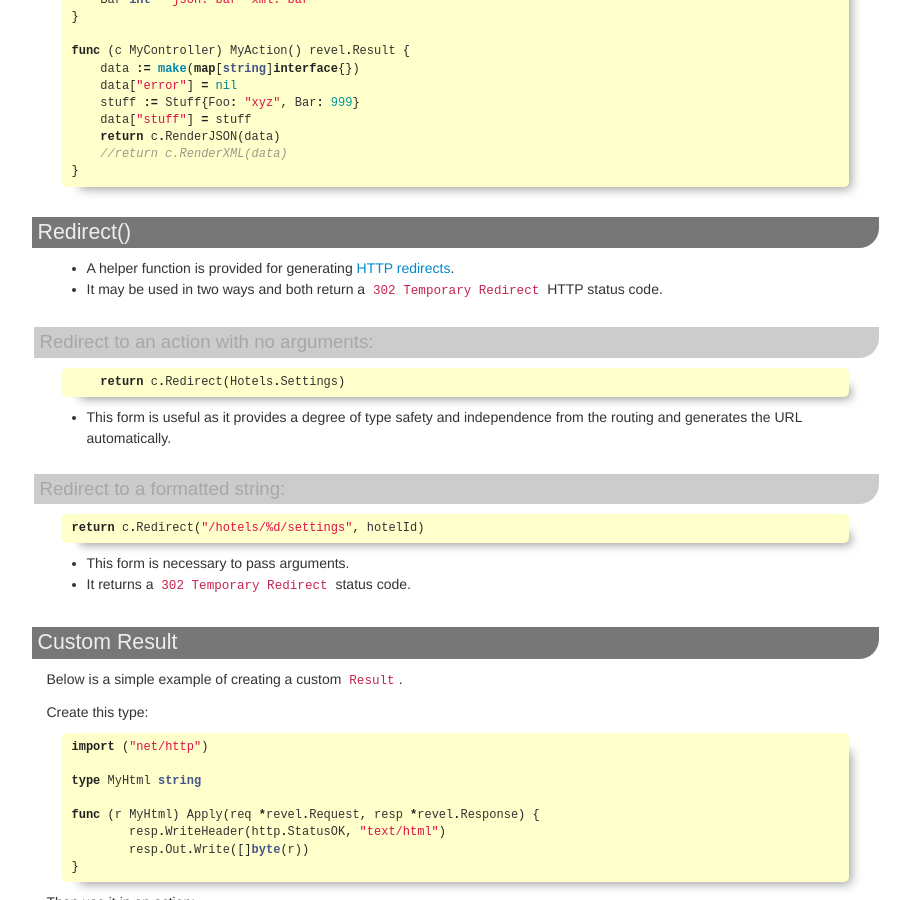
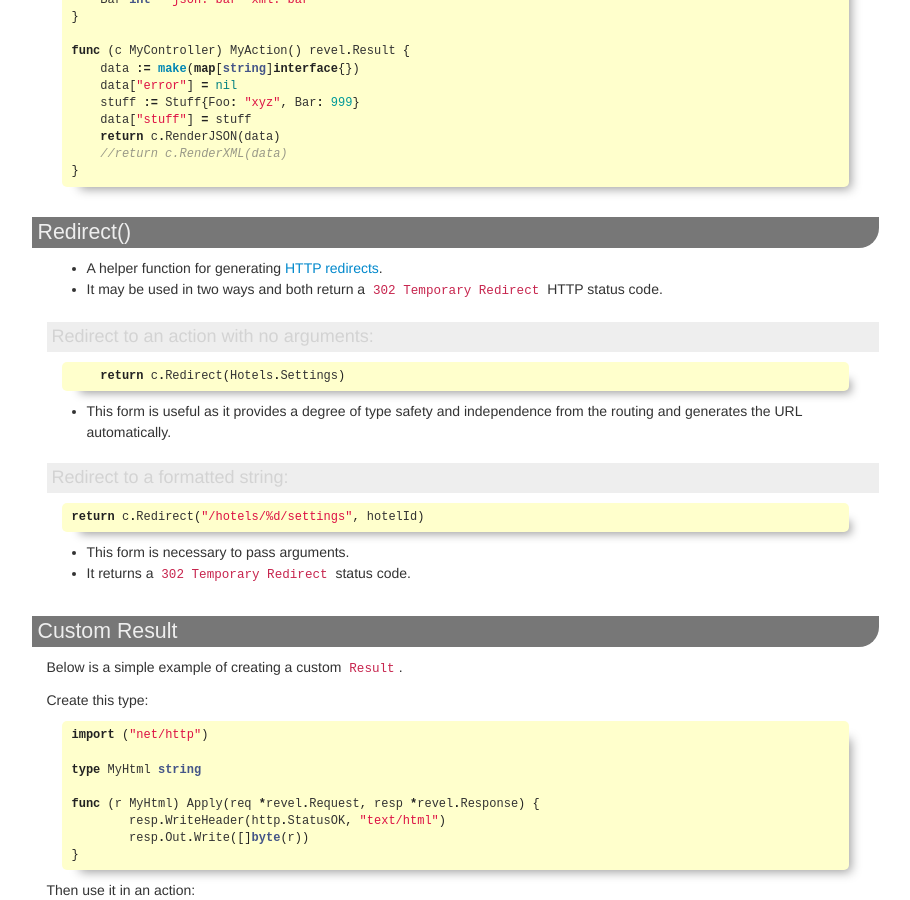
Before and after one commit to revel/revel.github.io, a Jekyll site: the page built from manual/results.md, in a window 1280 px wide and 900 px high, scrolled down 2149 px. Shown: the whole window, without its empty margins (331-1241 px from the left). Built offline with Jekyll 4.4.1, drawn with Linux system fonts in a browser that asks for light colours; nearby versions of some CDN libraries.

```diff
--- a/manual/results.md
+++ b/manual/results.md
@@ -165,10 +165,10 @@ func (c MyController) MyAction() revel.Result {
 
 ## Redirect()
 
-- A helper function is provided for generating [HTTP redirects](http://en.wikipedia.org/wiki/URL_redirection#HTTP_status_codes_3xx).
+- A helper function for generating [HTTP redirects](http://en.wikipedia.org/wiki/URL_redirection#HTTP_status_codes_3xx).
 - It may be used in two ways and both return a `302 Temporary Redirect` HTTP status code.
 
-### Redirect to an action with no arguments:
+#### Redirect to an action with no arguments:
 
 {% highlight go %}
     return c.Redirect(Hotels.Settings)
@@ -176,7 +176,7 @@ func (c MyController) MyAction() revel.Result {
 
 - This form is useful as it provides a degree of type safety and independence from the routing and generates the URL automatically.
 
-### Redirect to a formatted string:
+#### Redirect to a formatted string:
 
 {% highlight go %}return c.Redirect("/hotels/%d/settings", hotelId){% endhighlight %}
 
```
Also changed, not shown: quickref/index.md (+2 -1 lines).
